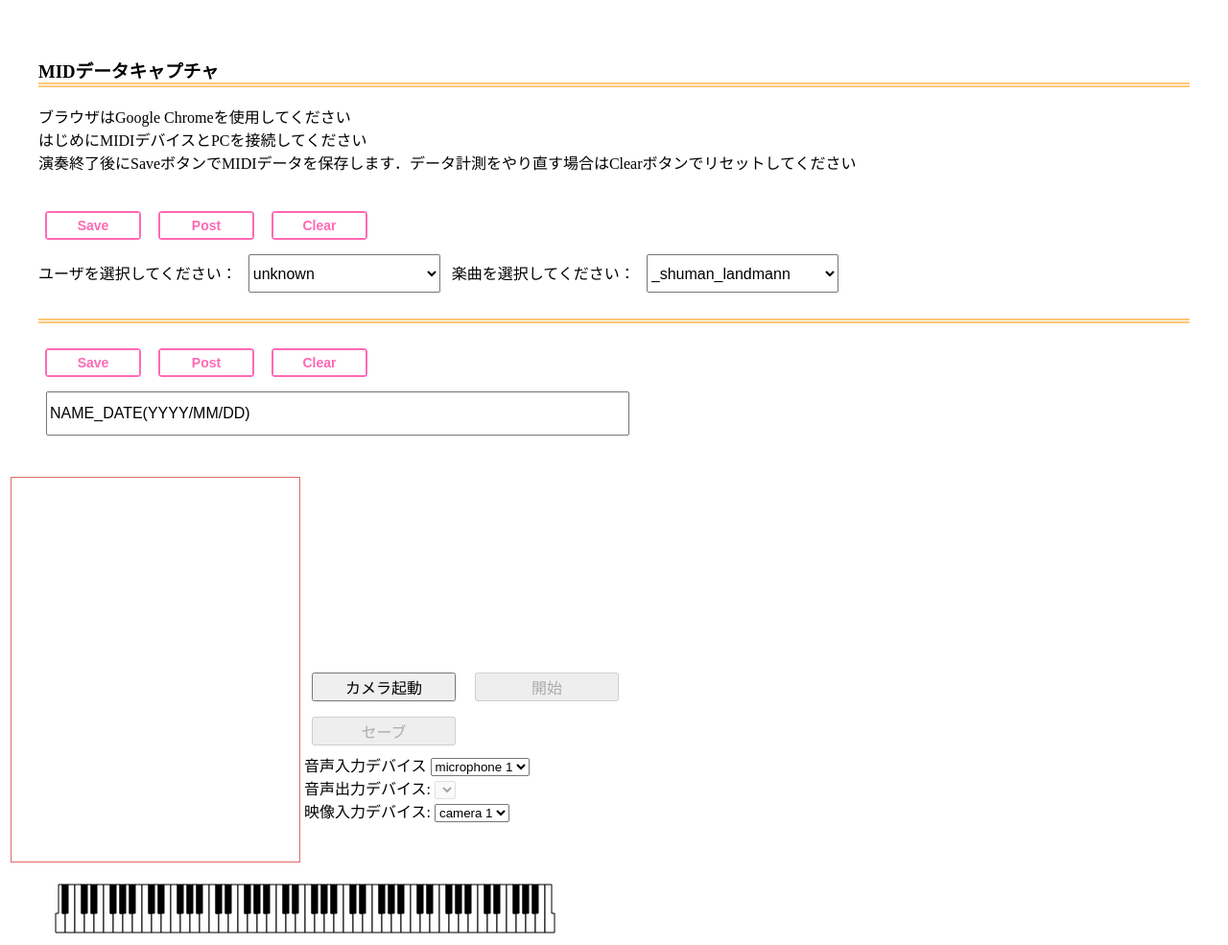
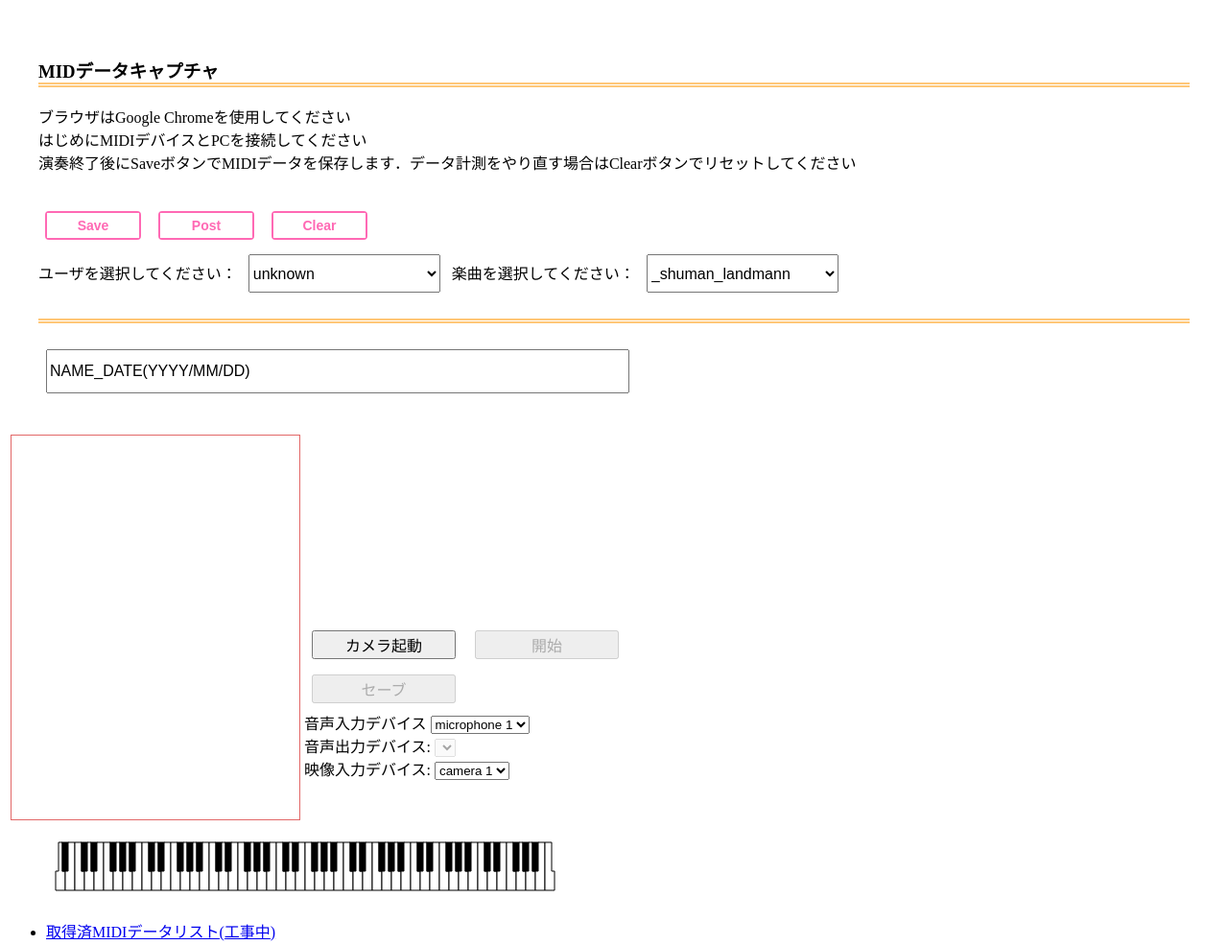
Before and after one commit to rm-mplpl-ebi/-rm-mplpl-ebi-, a plain HTML site: page index.html in a window 1280 px wide. Shown: the top 985 px of the page at 96% size. Drawn offline with nearby package versions, Linux system fonts and the light colour scheme.

Commit message:
Update index.html

```diff
--- a/index.html
+++ b/index.html
@@ -181,14 +181,6 @@ h3 {
     <h3>
   </h3>
 
-  <button class="button1" onclick="saveTextAsFile()"><span>Save<span></a></button>
-  <button class="button1" onclick="postMidiData()"><span>Post<span></span></button>
-  <!--<button class="button1" onclick="postAndWait()">Post/Wait</button>-->
-  <!--<button class="button1" onclick="WaitMode(true)">Wait</button>-->
-  <!--<button class="button1" onclick="WaitMode(false)">no wait</button>-->
-  <button class="button1" onclick="clearText()"><span>Clear<span></span></button>
-  <br>
-
   <input class="text" type="text" id="memo" value="NAME_DATE(YYYY/MM/DD)">
 </div>
 
```
